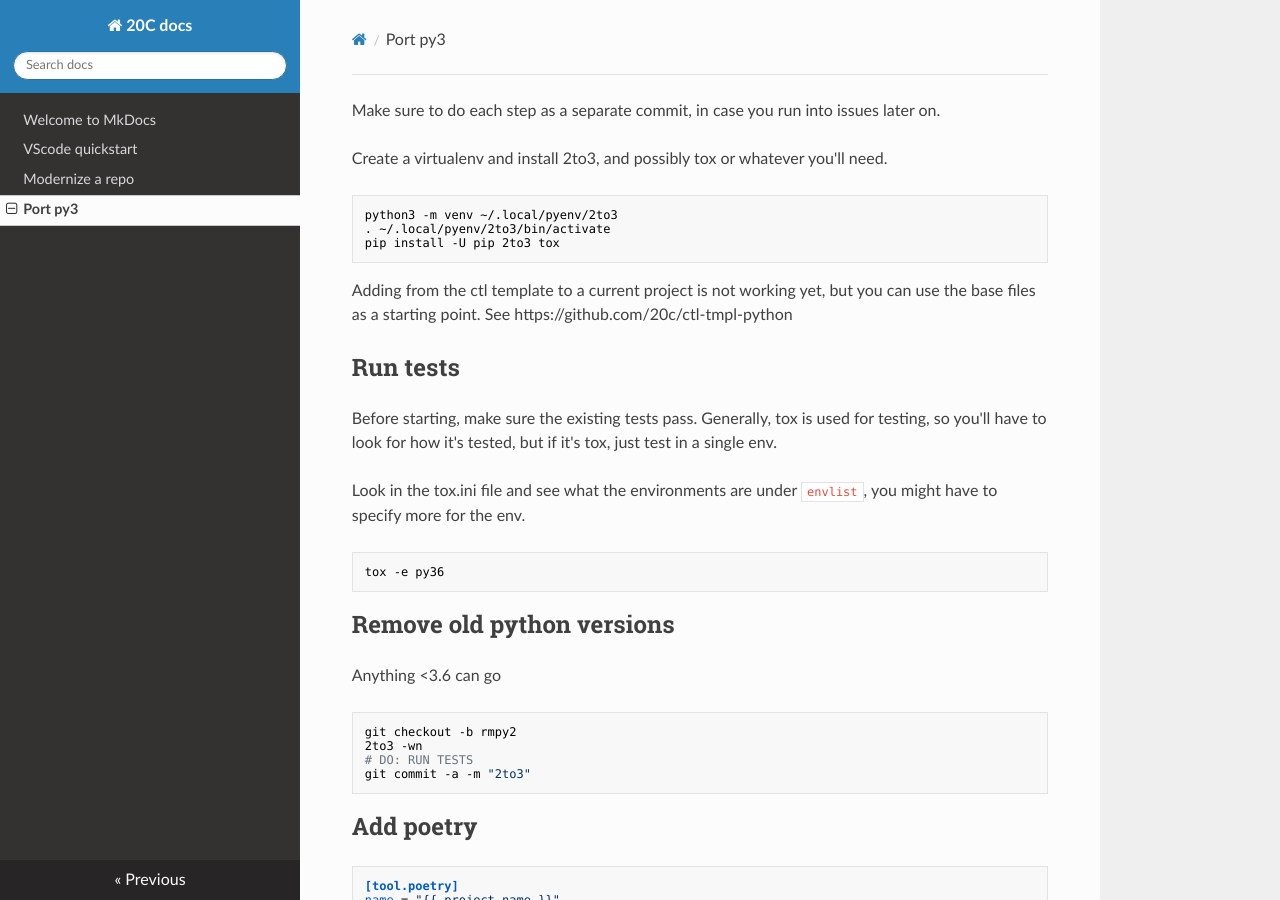
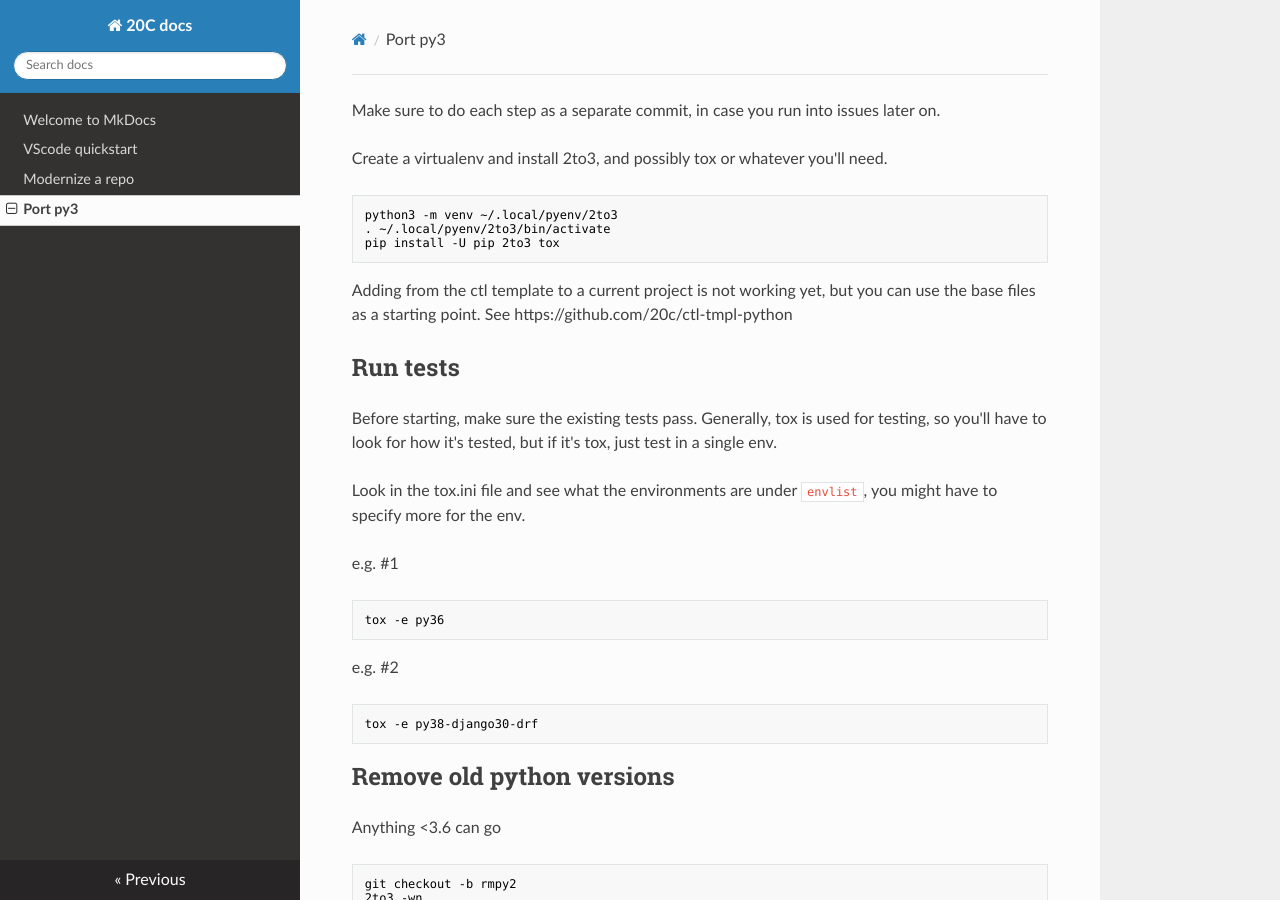
Before and after one commit to 20c/docs.20c.com, an MkDocs documentation site: the page built from docs/port_py3.md, in a window 1280 px wide and 900 px high. Built offline with MkDocs 1.6.1, drawn with Linux system fonts in a browser that asks for light colours; nearby versions of some CDN libraries.

Commit message:
2nd e.g. for running tox

````diff
--- a/docs/port_py3.md
+++ b/docs/port_py3.md
@@ -18,10 +18,14 @@ Before starting, make sure the existing tests pass. Generally, tox is used for t
 
 Look in the tox.ini file and see what the environments are under `envlist`, you might have to specify more for the env.
 
+e.g. #1
 ```sh
 tox -e py36
 ```
-
+e.g. #2
+```sh
+tox -e py38-django30-drf
+```
 
 
 ## Remove old python versions
````
